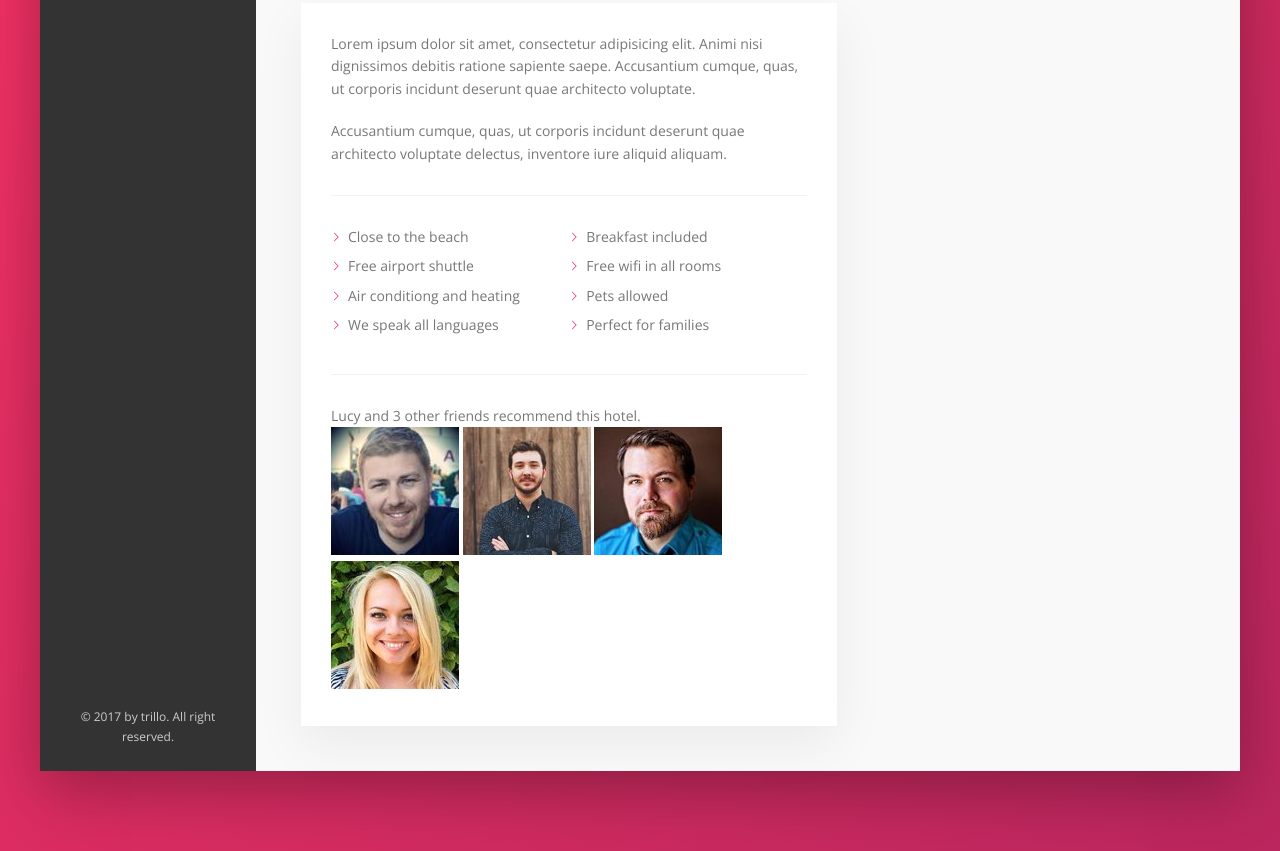
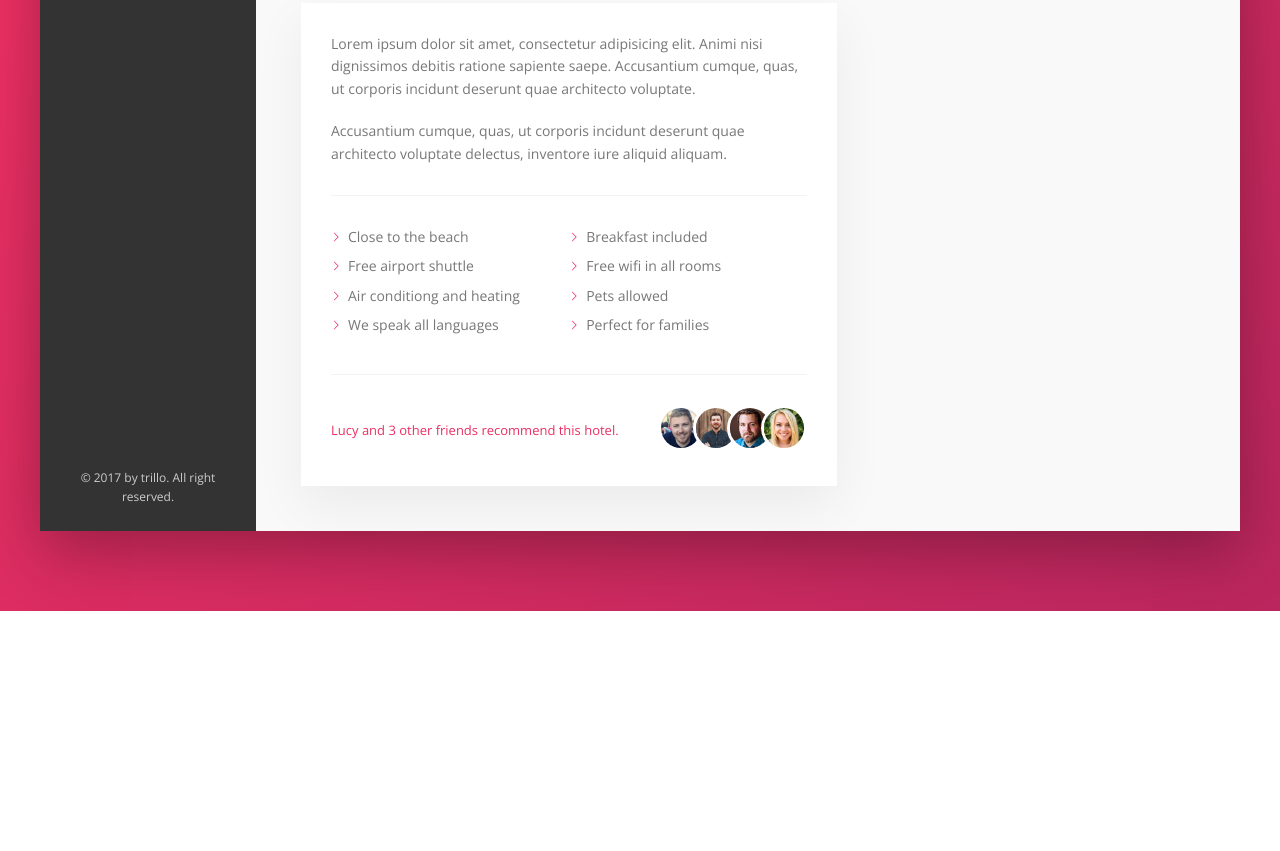
Before and after one commit to mhazak/Trillo, a website: page index.html in a window 1280 px wide. Shown: the part 644-1495 px from the top of the page. After the commit the page ends 1255 px from the top, so only its background shows below. Drawn offline with nearby package versions, Linux system fonts and the light colour scheme.

Commit message:
description section styling

```diff
--- a/sass/_components.scss
+++ b/sass/_components.scss
@@ -152,3 +152,15 @@
 		// background-image: url(../img/chevron-thin-right.svg); background-size: cover;
 	}
 }
+
+.recommend {
+	font-size: 1.3rem; color: var(--color-primary); display: flex; align-items: center;
+
+	&__count { margin-right: auto; }
+
+	&__photo {
+		box-sizing: content-box; height: 4rem; width: 4rem; border-radius: 50%; border: 3px solid #fff;
+
+		&:not(:last-child) { margin-right: -1.5rem; }
+	}
+}
```
Also changed, not shown: css/style.css.
